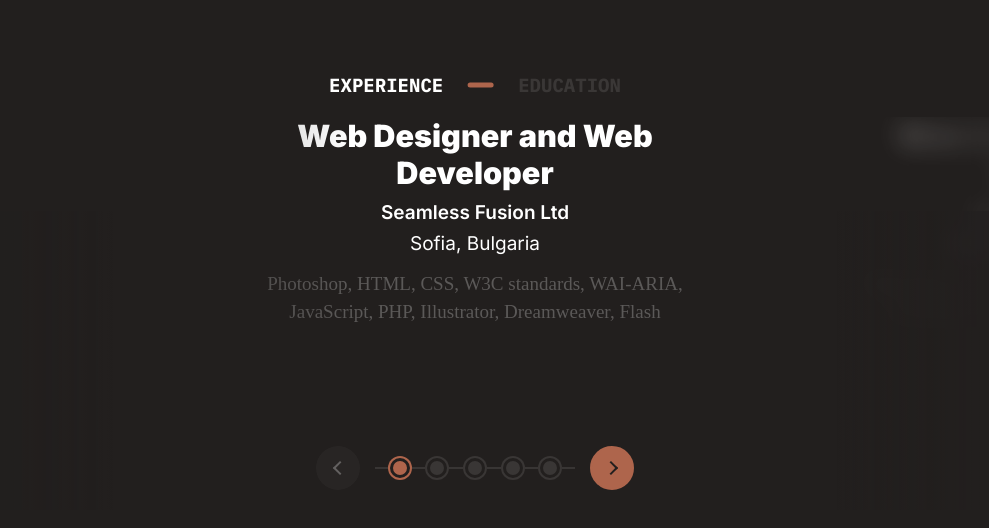
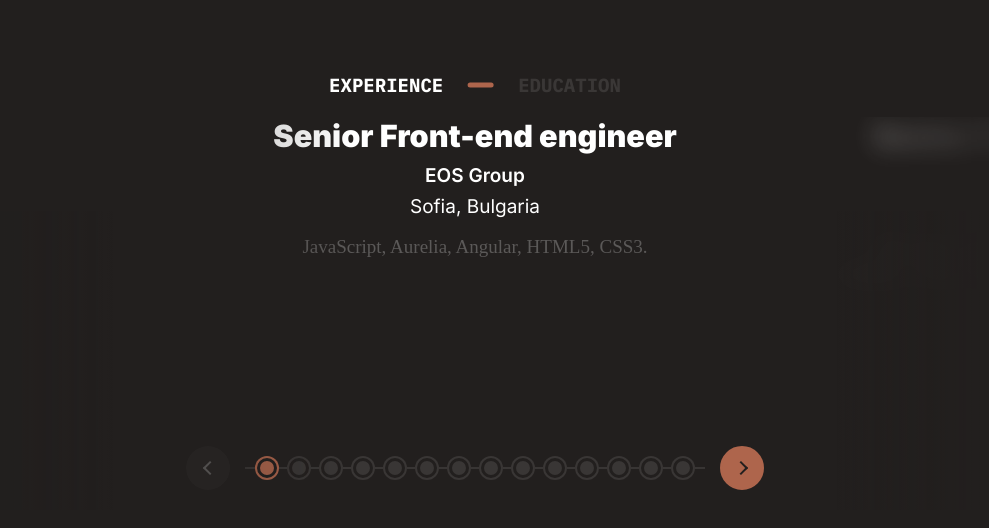
Before and after one commit to vladyn/my-cv, a website with bundled scripts: page index.html in a window 1280 px wide. Shown: the part 740-1268 px from the top of the page, without its empty margins (165-1154 px from the left). Built offline with nearby package versions, Linux system fonts and the light colour scheme; a web font is replaced by a local one.

Commit message:
work experience updated fully CSS adjustments

```diff
--- a/mock-data/data.js
+++ b/mock-data/data.js
@@ -1,11 +1,81 @@
 export const experienceData = [
+    {
+        title: "Senior Front-end engineer",
+        company: "EOS Group",
+        business: "Finance and debt collection company",
+        location: "Sofia, Bulgaria",
+        period: "Feb 2024 - Feb 2026",
+        tech: "JavaScript, Aurelia, Angular, HTML5, CSS3.",
+    },
+    {
+        title: "Senior Front-end engineer",
+        company: "PUZZEL AS ",
+        business: "SaaS company",
+        location: "Sofia, Bulgaria",
+        period: "Oct 2019 - Oct 2023",
+        tech: "Web apps with React JS, Preact, HyperApp, Aurelia, HTML5, CSS3, SASS, WCAG accessibility implementation, CSS-in-JS",
+    },
+    {
+        title: "Senior Front-end engineer",
+        company: "Southgate/Betfair/XoomWorks ",
+        business: "Outsourcing services for various industries",
+        location: "Sofia, Bulgaria",
+        period: "Dec 2018 - Oct 2019",
+        tech: "Web apps with VueJS, ReactJS, HTML5, CSS3, SASS",
+    },
+    {
+        title: "Front-end engineer, UI/UX designer, Accessibility specialist",
+        company: "European Council Council of the European Union",
+        business: "EU Institutions, Government, non-commercial organizations",
+        period: "Dec 2016 - Oct 2018",
+        location: "Brussels, Belgium",
+        tech: "Front-end architecture solutions, developing front-end for various products of the institution's official website included. AngularJS, Angular, Vue.JS HTML5, CSS3, SASS, Bootstrap, OOCSS, SMACSS, jQuery, Mobile oriented development, WCAG accessibility implementation.",
+    },
+    {
+        title: "Web Development and UI Design Consultant",
+        company: "PADDYPOWER (Power Ledger Limited Ltd.)",
+        business: "Sports, Betting and Gaming company",
+        period: "May 2013 - May 2014",
+        tech: "AngularJS, HTML5, CSS3, SASS, Foundation, ReactJS, Redux",
+    },
+    {
+        title: "Web Developer and UI Designer",
+        company: "LearnDirect Ltd (TechHuddle Ltd)",
+        business: "e-learning company",
+        period: "May 2013 - May 2014",
+        tech: "HTML5, CSS3, SASS, LESS, Foundation, Photoshop, Illustrator, Magento, WordPress, jQuery. Building the front-end of the company applications",
+    },
+    {
+        title: "Web developer / UI designer",
+        company: "self employed",
+        business: "Freelance web development and design services",
+        period: "Jan 2011 - Nov 2013",
+        tech: "Managing Web Projects. Negotiation, presentation, and consultant services for web-related projects and technologies. Web projects audit. Designing and building client corporate websites",
+    },
+    {
+        title: "Web Developer and Expression Engine Expert",
+        company: "J. Fitzgerald Group",
+        business: "Marketing and advertising agency",
+        location: "12 West Main Street, Lockport, New York 14094",
+        period: "May 2011 - Jan 2012",
+        url: "https://www.jfitzgeraldgroup.com",
+        tech: "HTML5, CSS3, Flash, Javascript, jQuery, Adobe Photoshop and Illustrator",
+    },
+    {
+        title: "Lead UI and UX Designer",
+        company: "Skillado",
+        business: "SaaS company",
+        location: "Ramat Gan, Israel",
+        period: "Mar 2010 - Mar 2011",
+        tech: "Adobe Photoshop and Illustrator, HTML5, CSS3, Flash",
+    },
     {
         title: "Web Designer and Web Developer",
         company: "Seamless Fusion Ltd",
         business: "Digital agency",
         location: "Sofia, Bulgaria",
         period: "Jan 2007 - Nov 2010",
-        tech: "Photoshop, HTML, CSS, W3C standards, WAI-ARIA, JavaScript, PHP, Illustrator, Dreamweaver, Flash",
+        tech: "Photoshop, HTML, CSS, W3c standards, WAI-ARIA, JavaScript, PHP, CINEMA 4D, Illustrator",
     },
     {
         title: "Web Designer and Web Developer",
--- a/styles.css
+++ b/styles.css
@@ -174,7 +174,7 @@ body {
 
 .timeline-line {
 	height: 2px;
-	width: 200px;
+	width: 460px;
 	background: rgba(255, 255, 255, 0.1);
 	position: relative;
 }
```
